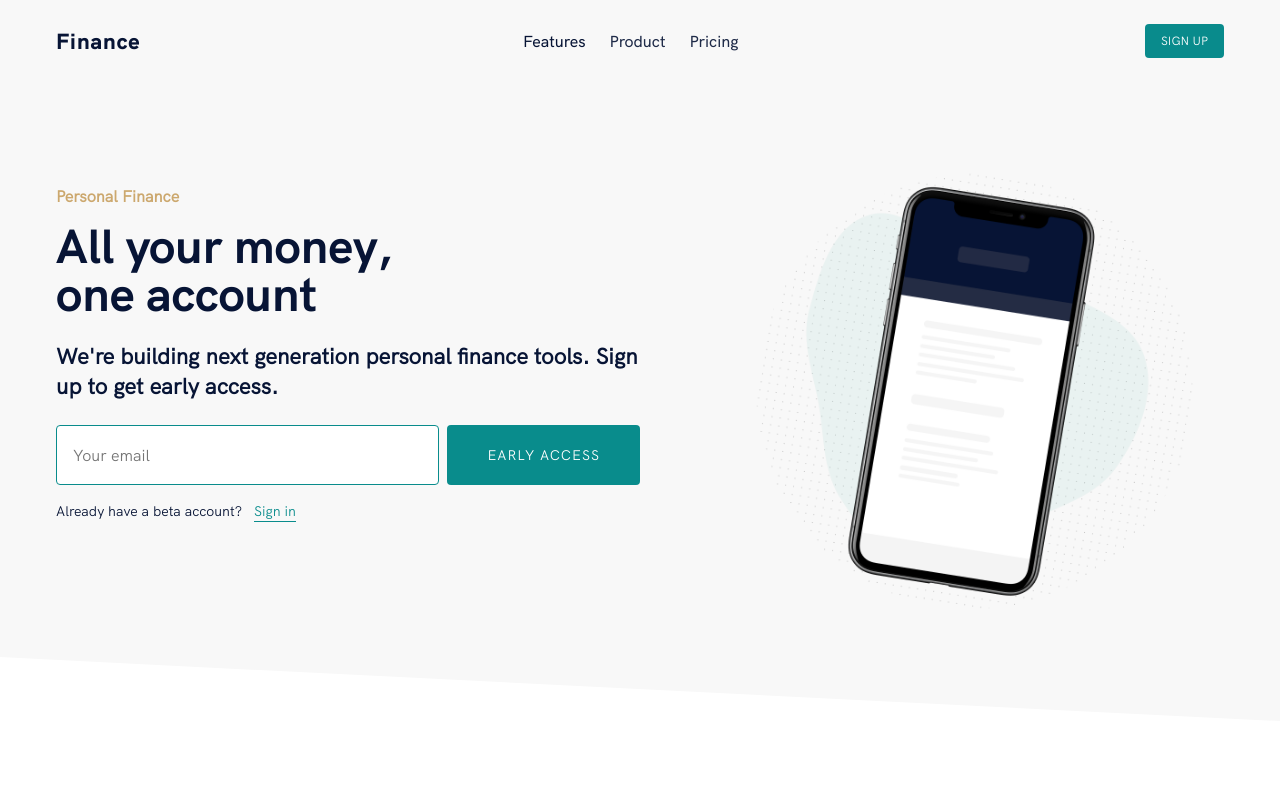
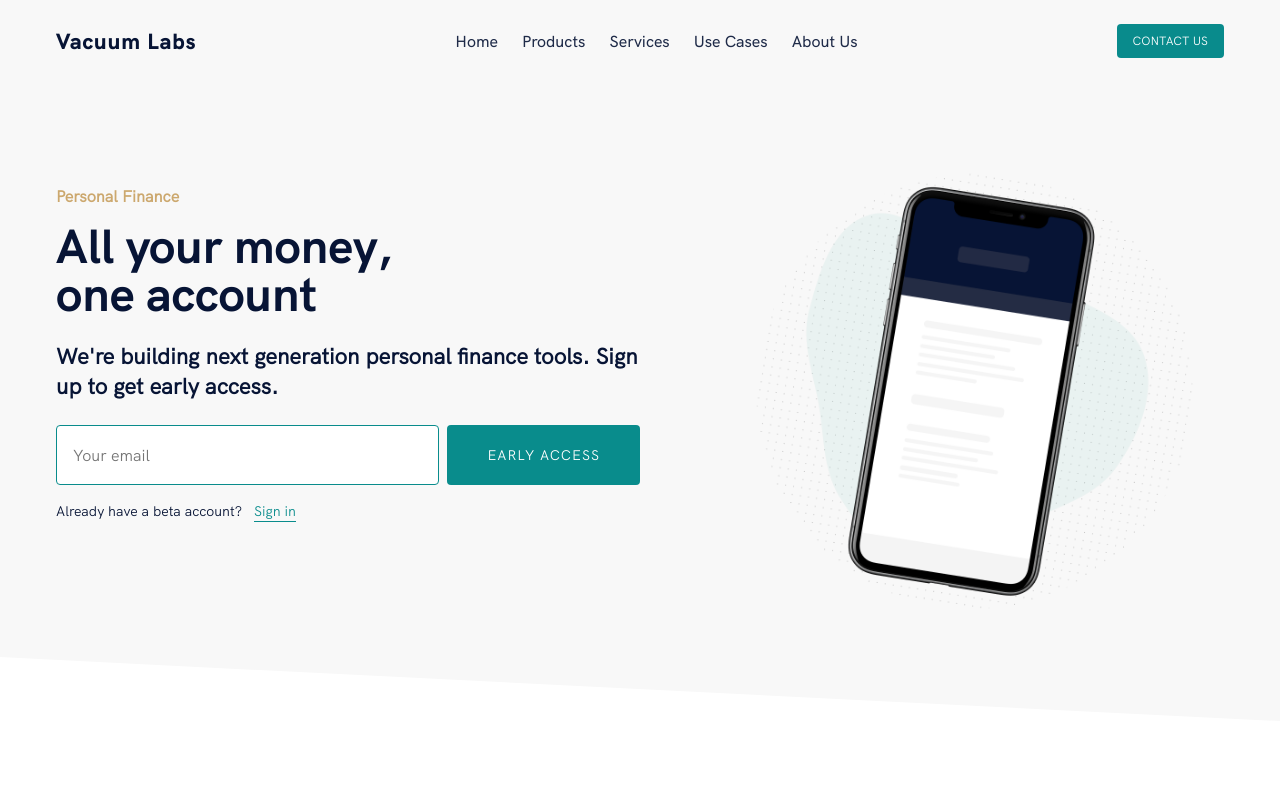
Before and after one commit to jbryan11/vacuum-labs-lp, a Gatsby site: page / in a window 1280 px wide. Shown: the top 800 px of the page. Built offline with nearby package versions, Linux system fonts and the light colour scheme; Gatsby itself is replaced by a stand-in of ours.

Commit message:
Made changes in navigation

```diff
--- a/src/components/common/navigation/navigation.js
+++ b/src/components/common/navigation/navigation.js
@@ -15,7 +15,7 @@ import {
   ActionsContainer,
 } from "./style"
 
-const NAV_ITEMS = ["Features", "Product", "Pricing", ""]
+const NAV_ITEMS = ["Home", "Products", "Services", "Use Cases", "About Us"]
 
 export default class Navigation extends Component {
   state = {
@@ -77,7 +77,7 @@ export default class Navigation extends Component {
           <Brand>
             <Scrollspy offset={-64} item={["top"]} currentClassName="active">
               <AnchorLink href="#top" onClick={this.closeMobileMenu}>
-                Finance
+                Vacuum Labs
               </AnchorLink>
             </Scrollspy>
           </Brand>
@@ -96,7 +96,7 @@ export default class Navigation extends Component {
 
           <Mobile hide>{this.getNavList({})}</Mobile>
           <ActionsContainer>
-            <button>Sign up</button>
+            <button>Contact Us</button>
           </ActionsContainer>
         </StyledContainer>
         <Mobile>
```
